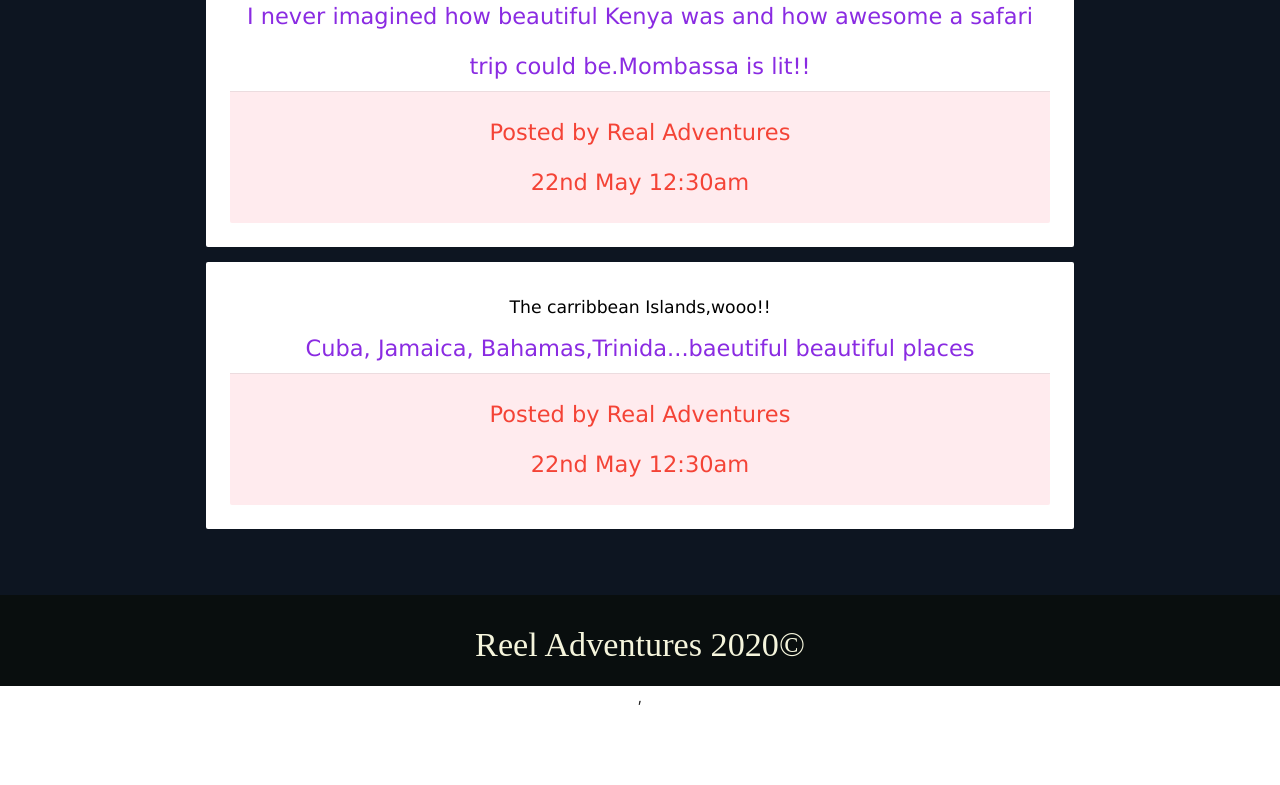
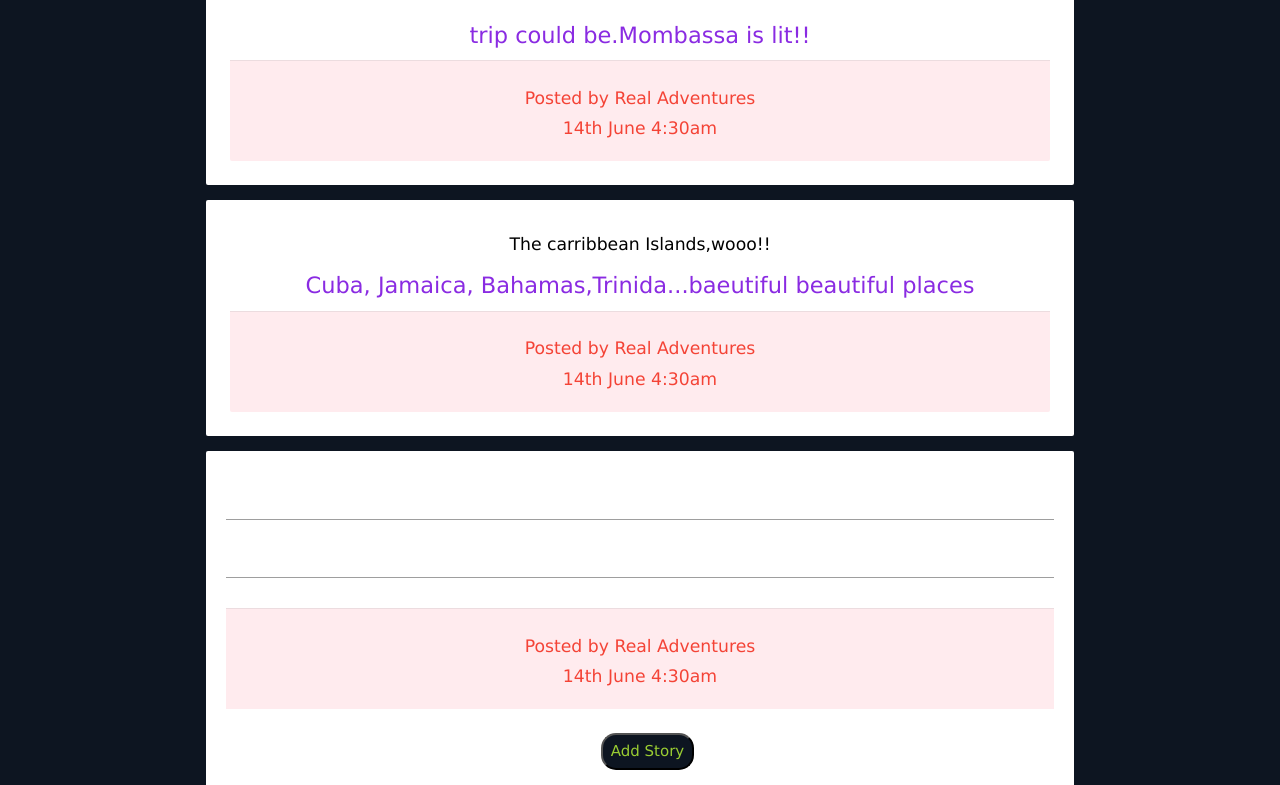
Before and after one commit to MeryAmun/RealAdventures, a React (Create React App) app: page /stories in a window 1280 px wide. Shown: the part 675-1460 px from the top of the page. Before the commit the page ends 1383 px from the top, so only its background shows below. Built offline with nearby package versions, Linux system fonts and the light colour scheme; a web font is replaced by a local one.

Commit message:
Add Story handle setup

```diff
--- a/src/App.css
+++ b/src/App.css
@@ -886,6 +886,8 @@ background: #0d1521;
   background: #0d1521;
   margin-left: 15px;
   margin-top: 10px;
+  margin-bottom: 10px;
+  cursor: pointer;
 }
 
 
@@ -909,3 +911,18 @@ background: #0d1521;
   background: #0d1521;
 
 }
+
+/* AddStory*/
+.center2 {
+  font-size: 1.5rem;
+  font-family:  'Verdana', sans-serif;
+  color: blueviolet;
+
+}
+
+
+form {
+  padding: 20px;
+  width: 100%;
+
+}
--- a/src/App.js
+++ b/src/App.js
@@ -9,6 +9,8 @@ import Contact from './components/contact'
 import Events from './components/Events'
 import Stories from './components/Stories';
 import Story from './components/Story';
+import AddStory from './components/addStory';
+
 
 
 
@@ -30,7 +32,7 @@ class App extends Component {
   <Route path='/contact' component={Contact} />
   <Route  path='/stories' component={Stories} />
   <Route  path='/:story_id/' component={Story} />
-
+  <Route  path='/addstory/' component={AddStory} />
      </Switch>
 
 </div>
--- /dev/null
+++ b/src/actions/addStory.js
@@ -0,0 +1,6 @@
+export const addStory = (id) => {
+    return {
+        type: 'ADD_STORY',
+        id: id
+    }
+}
--- a/src/components/Stories.js
+++ b/src/components/Stories.js
@@ -1,7 +1,7 @@
 import React,{Component} from 'react';
 import { connect } from 'react-redux';
 import {Link} from 'react-router-dom';
-import {Redirect} from 'react-router-dom'
+import AddStory from './addStory';
 
 class Stories extends Component {
 
@@ -28,8 +28,8 @@ const storyList = stories.length  ?   (stories.map(story => {
 </Link>
 <p> {story.body} </p>
 <div className="card-action red lighten-5 red-text">
-<p>Posted by Real Adventures</p>
-<p > 22nd May 12:30am</p>
+<h6>Posted by Real Adventures</h6>
+<h6> 14th June 4:30am</h6>
 </div>
 </div>
 
@@ -50,6 +50,7 @@ return (
 <h2 className="tix"> Loading On The Road Stories... (:
 
 {storyList}
+<AddStory />
 </h2>
 </div>
 
--- a/src/components/Story.js
+++ b/src/components/Story.js
@@ -21,8 +21,8 @@ class Story extends Component {
     <h4 className="card-action red lighten-5 red-text ">{this.props.story.title}</h4>
     <p className="">{this.props.story.body}</p>
     <h4 className="card-action red lighten-5 red-text">
-<p>Posted by Real Adventures</p>
-<p > story.time.date()</p>
+    <h6>Posted by Real Adventures</h6>
+<h6> 14th June 4:30am</h6>
 </h4>
 
 <button className="tiex" onClick={this.handleClick}>
--- /dev/null
+++ b/src/components/addStory.js
@@ -0,0 +1,42 @@
+import React, {Component} from 'react'
+import {connect} from 'react-redux'
+import {addStory} from '../actions/addStory'
+
+
+
+class AddStory extends Component {
+
+
+    render(){
+        return (
+
+        <div className="container center">
+        <form className="card z-depth-0" onClick={this.handleClick} key={addStory.id}>
+ <label for="title"  id="title" className="card z-depth-0 lighten-5 black-text">
+ <input type="text" />
+</label>
+<label for="body"  id="body" className="card  z-depth-0 lighten-5 black-text">
+<input type="text" />
+</label>
+<h4 className="card-action red lighten-5 red-text">
+<h6>Posted by Real Adventures</h6>
+<h6> 14th June 4:30am</h6>
+</h4>
+
+<button className="tiex" onClick={this.handleClick}>
+     Add Story
+        </button>
+</form>
+</div>
+        );
+    }
+}
+
+
+const mapDispatchToProps = (dispatch) => {
+    return {
+        addStory: (id) => {dispatch(addStory(id))}
+    }
+}
+
+export default connect(null, mapDispatchToProps)(AddStory)
```
